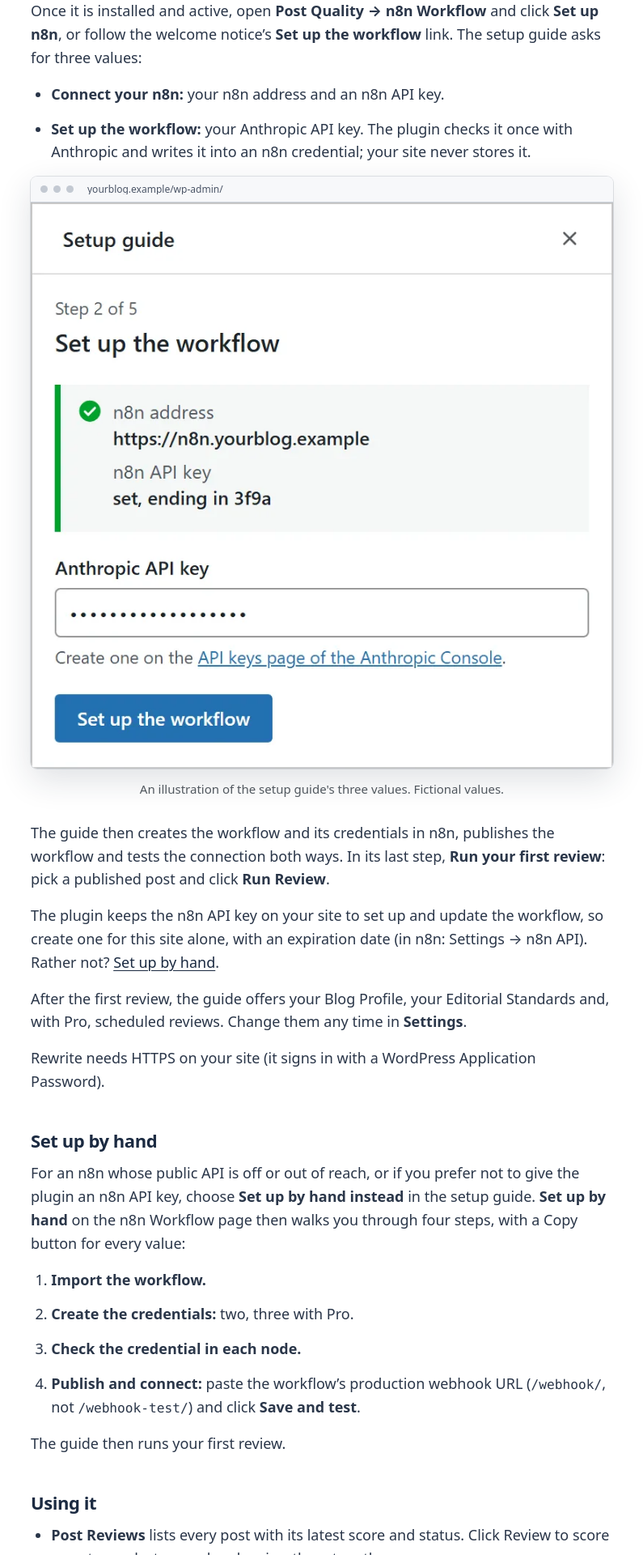
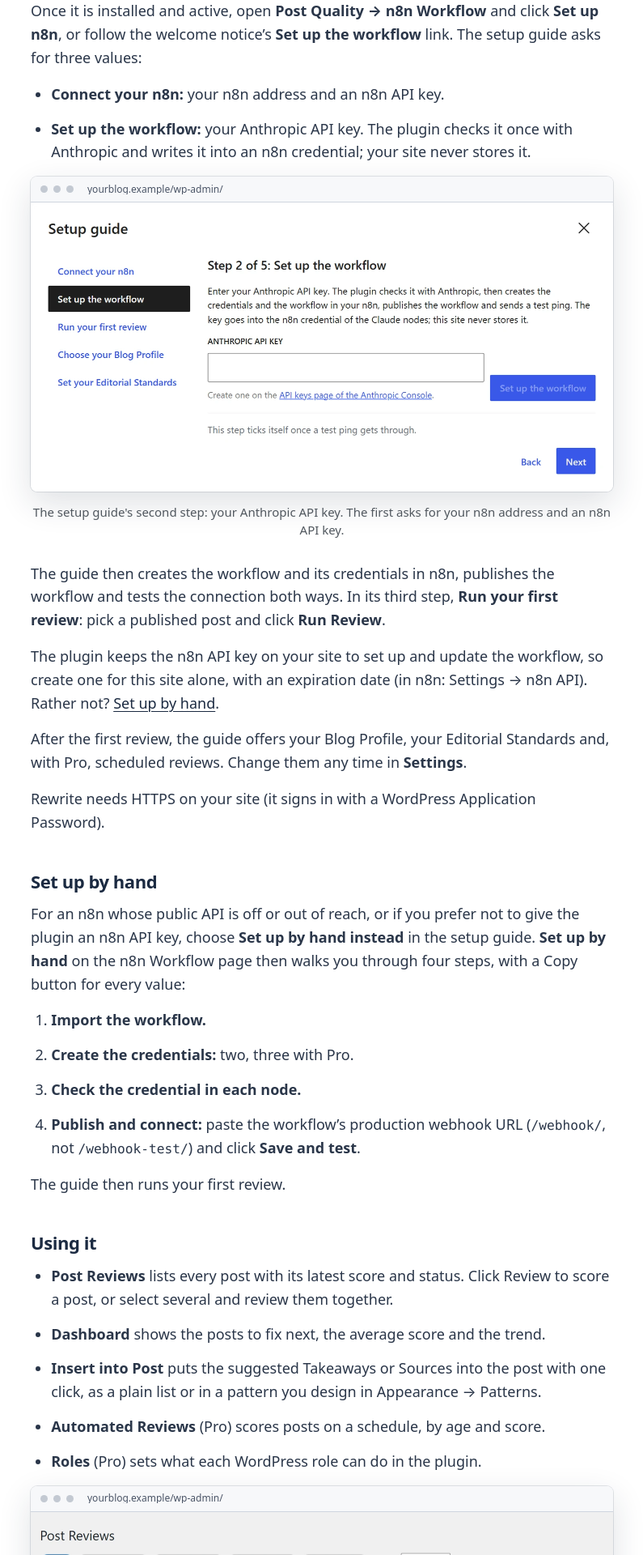
Before and after one commit to vincentheimann/postquality.com, a Jekyll site: the page built from docs.md, in a window 1280 px wide. Shown: the part 1223-3143 px from the top of the page at 81% size, without its empty margins (90-885 px from the left). Built offline with Jekyll 4.4.1, drawn with Linux system fonts in a browser that asks for light colours; some of the changed text lies outside the part shown.

Commit message:
feat: real captures of the plugin from a demo site (story 86, build 3a)
The illustrations give way to captures of the plugin in use, taken on a
demo WordPress site with fictional posts and reviews: the Dashboard (hero,
with its phone crop), a review, the setup guide at step 2 (with its phone
crop) and, new on /docs/, Post Reviews. Every frame reads "Post Quality"
and shows no real post, blog, domain or third-party logo; the captions say
the posts and scores are fictional.

- Sizes, alt text and captions on / and /docs/ match the new files.
- /docs/: "Run your first review" is the guide's third step, not its last.
- The docs page's pictures are capped at 480 px below 760 px, as on the
  home page.
- README: how the captures are made and the real export ratios; the
  "Content Quality" note is gone now that the plugin is renamed (#178 in
  the plugin repository).

Co-Authored-By: Claude Opus 5.5 <noreply@anthropic.com>

```diff
--- a/assets/css/site.css
+++ b/assets/css/site.css
@@ -926,7 +926,7 @@ main [id] { scroll-margin-top: 24px; }
   .menu { grid-area: 1 / 1 / 2 / 3; pointer-events: none; }
   .menu > summary, .menu-panel { pointer-events: auto; }
   .pillars { grid-template-columns: minmax(0, 1fr); gap: 40px; }
-  .pillars .shot { width: 100%; max-width: 480px; margin-left: auto; margin-right: auto; }  /* the 880 px review image, stacked */
+  .pillars .shot { width: 100%; max-width: 480px; margin-left: auto; margin-right: auto; }  /* the 960 px review image, stacked */
   .steps { gap: var(--gap-lg); }
   .packs { gap: var(--gap-md); }
   .pack { padding: var(--card-padding); }
@@ -970,6 +970,7 @@ main [id] { scroll-margin-top: 24px; }
   .need-item p { font-size: var(--fs-body-card-mobile); }
   .steps { grid-template-columns: minmax(0, 1fr); gap: 28px; margin-top: 28px; }
   .how-shot { max-width: 480px; margin-top: 40px; }
+  .text-page .shot { max-width: 480px; margin-left: auto; margin-right: auto; }  /* the docs pictures: the 800 px phone crop at its home-page size */
   .flow { flex-direction: column; align-items: stretch; margin-top: 40px; padding: 16px; }
   .flow li { flex-direction: column; align-items: stretch; }
   .flow-node { text-align: center; }
--- a/docs.md
+++ b/docs.md
@@ -51,9 +51,9 @@ Once it is installed and active, open **Post Quality → n8n Workflow** and clic
 - **Connect your n8n:** your n8n address and an n8n API key.
 - **Set up the workflow:** your Anthropic API key. The plugin checks it once with Anthropic and writes it into an n8n credential; your site never stores it.
 
-{% include screenshot.html src="setup" width="1280" height="708" phone="setup-phone" phone_width="800" phone_height="777" alt="Illustration of the setup guide, step 2 of 5: the n8n address and the n8n API key are connected, and a field asks for the Anthropic API key." caption="An illustration of the setup guide's three values. Fictional values." %}
+{% include screenshot.html src="setup" width="1440" height="713" phone="setup-phone" phone_width="800" phone_height="1386" alt="The Post Quality setup guide at step 2 of 5, Set up the workflow, its five steps listed beside it: Connect your n8n, Set up the workflow, Run your first review, Choose your Blog Profile, Set your Editorial Standards. The Anthropic API key field is empty." caption="The setup guide's second step: your Anthropic API key. The first asks for your n8n address and an n8n API key." %}
 
-The guide then creates the workflow and its credentials in n8n, publishes the workflow and tests the connection both ways. In its last step, **Run your first review**: pick a published post and click **Run Review**.
+The guide then creates the workflow and its credentials in n8n, publishes the workflow and tests the connection both ways. In its third step, **Run your first review**: pick a published post and click **Run Review**.
 
 The plugin keeps the n8n API key on your site to set up and update the workflow, so create one for this site alone, with an expiration date (in n8n: Settings → n8n API). Rather not? [Set up by hand](#set-up-by-hand).
 
@@ -79,6 +79,8 @@ The guide then runs your first review.
 - **Insert into Post** puts the suggested Takeaways or Sources into the post with one click, as a plain list or in a pattern you design in Appearance → Patterns.
 - **Automated Reviews** (Pro) scores posts on a schedule, by age and score.
 - **Roles** (Pro) sets what each WordPress role can do in the plugin.
+
+{% include screenshot.html src="review-list" width="1440" height="911" alt="Post Reviews in WP Admin: status filters All 26, Ready to ship 12, Needs revision 7, Major revision 3, Not analyzed 4; a table of posts with each one's score, its status as an icon, a label and a colour, and the date of its last review." caption="Post Reviews in WP Admin. Demo posts, fictional scores." %}
 
 ## Upgrade to Pro {#upgrade-to-pro}
 
--- a/index.html
+++ b/index.html
@@ -38,7 +38,7 @@ description: Post Quality Manager is a WordPress plugin that scores every post w
 
 <div class="hero-shot">
   <div class="wrap">
-    {% include screenshot.html variant="hero" priority=true src="dashboard" width="2048" height="1097" phone="dashboard-phone" phone_width="800" phone_height="1162" alt="Illustration of the Post Quality Dashboard in WP Admin: average score 71; 3 posts in Major revision, 9 in Needs revision, 14 not analyzed, 22 ready to ship; a Fix next list led by a post scored 42." caption="An illustration of the Dashboard with fictional data." %}
+    {% include screenshot.html variant="hero" priority=true src="dashboard" width="2048" height="1488" phone="dashboard-phone" phone_width="800" phone_height="1114" alt="The Post Quality Dashboard in WP Admin: average score 68; 3 posts in Major revision, 7 in Needs revision, 4 not analyzed, 12 ready to ship; a Fix next list led by a post scored 34." caption="The Dashboard in WP Admin. Demo posts, fictional scores." %}
   </div>
 </div>
 
@@ -54,7 +54,7 @@ description: Post Quality Manager is a WordPress plugin that scores every post w
       </ul>
       <p class="pillars-note">Every post is scored on the same four pillars, then you get the edits that matter most. Your niche comes in through a Blog Profile and your Editorial Standards, not through code.</p>
     </div>
-    {% include screenshot.html src="review" width="880" height="783" alt="Illustration of a review in Post Reviews: score 70, Needs revision; pillar scores Structure 68, Readability 74, Engagement 59, Credibility 81; three top edits, the first: open with the reader's problem." caption="An illustration of a review in Post Reviews. Fictional post." %}
+    {% include screenshot.html src="review" width="960" height="824" alt="A review in Post Reviews: score 70, Needs revision; pillar scores Structure 68, Readability 74, Engagement 59, Credibility 81; three top edits, the first: open with the reader's problem." caption="A review in Post Reviews. Fictional post." %}
   </div>
 </section>
 
@@ -116,7 +116,7 @@ description: Post Quality Manager is a WordPress plugin that scores every post w
       </li>
     </ol>
     <div class="how-shot">
-      {% include screenshot.html src="setup" width="1280" height="708" phone="setup-phone" phone_width="800" phone_height="777" alt="Illustration of the setup guide, step 2 of 5: the n8n address and the n8n API key are connected, and a field asks for the Anthropic API key." caption="An illustration of the setup guide's three values. Fictional values." %}
+      {% include screenshot.html src="setup" width="1440" height="713" phone="setup-phone" phone_width="800" phone_height="1386" alt="The Post Quality setup guide at step 2 of 5, Set up the workflow, its five steps listed beside it: Connect your n8n, Set up the workflow, Run your first review, Choose your Blog Profile, Set your Editorial Standards. The Anthropic API key field is empty." caption="The setup guide's second step: your Anthropic API key. The first asks for your n8n address and an n8n API key." %}
     </div>
     <ol class="flow" role="list" aria-label="Where your content goes">
       <li><span class="flow-node flow-end">Your site</span></li>
```
Also changed, not shown: README.md, assets/img/dashboard-phone.png, assets/img/dashboard-phone.webp, assets/img/dashboard.png, assets/img/dashboard.webp, assets/img/review-list.png (added), assets/img/review-list.webp (added), assets/img/review.png, assets/img/review.webp, assets/img/setup-phone.png, assets/img/setup-phone.webp, assets/img/setup.png, assets/img/setup.webp.
